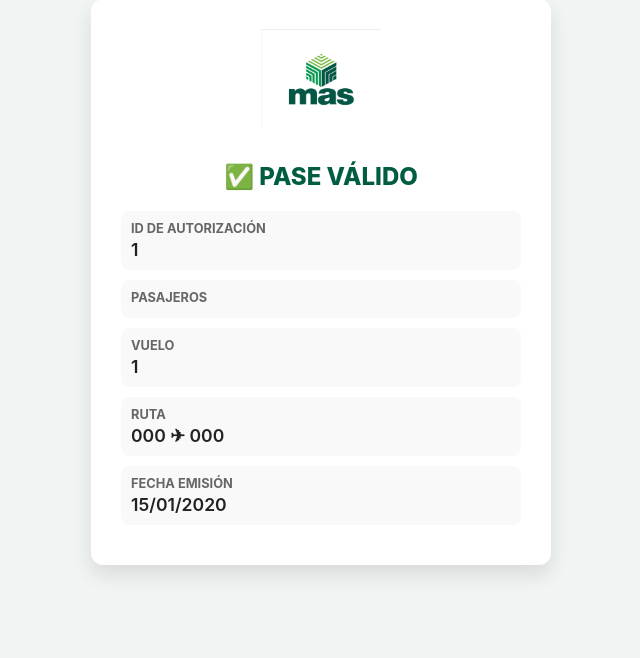
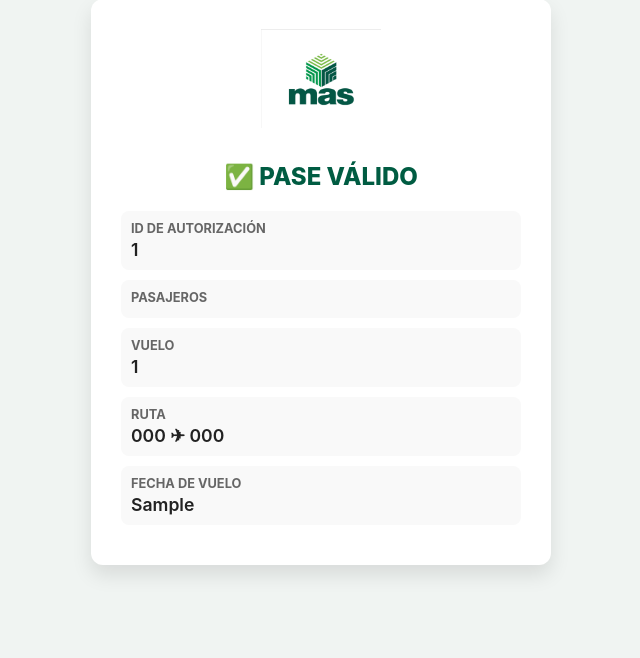
Before and after one commit to GDJosue/smartkargo, a PHP site: template app/Views/tickets/verify.php in a window 1280 px wide. Shown: the part 29-687 px from the top of the page, without its empty margins (319-959 px from the left). Run offline with PHP 8.4, Linux system fonts and the light colour scheme; the template is opened without the code that fills it: most values are stand-ins (such as "Sample title", 1, 10 or a date in 2020).

Commit message:
Change verification date to flight date and move QR to top right

```diff
--- a/app/Views/tickets/verify.php
+++ b/app/Views/tickets/verify.php
@@ -26,11 +26,11 @@
             <h1 class="error"><?php echo htmlspecialchars($error); ?></h1>
         <?php else: ?>
             <div class="valid">✅ PASE VÁLIDO</div>
-            <div class="detail"><strong>ID de Autorización</strong><span><?php echo htmlspecialchars($ticket['ticket_id']); ?></span></div>
+            <div class="detail"><strong>ID de Autorización</strong><span><?php echo htmlspecialchars($ticket['ticket_id'] ?? ''); ?></span></div>
             <div class="detail"><strong>Pasajeros</strong><span><?php echo $passengersHtml; ?></span></div>
-            <div class="detail"><strong>Vuelo</strong><span><?php echo htmlspecialchars($ticket['flight_num']); ?></span></div>
-            <div class="detail"><strong>Ruta</strong><span><?php echo htmlspecialchars($ticket['orig_code']); ?> ✈ <?php echo htmlspecialchars($ticket['dest_code']); ?></span></div>
-            <div class="detail"><strong>Fecha Emisión</strong><span><?php echo date('d/m/Y', strtotime($ticket['created_at'])); ?></span></div>
+            <div class="detail"><strong>Vuelo</strong><span><?php echo htmlspecialchars($ticket['flight_num'] ?? ''); ?></span></div>
+            <div class="detail"><strong>Ruta</strong><span><?php echo htmlspecialchars($ticket['orig_code'] ?? ''); ?> ✈ <?php echo htmlspecialchars($ticket['dest_code'] ?? ''); ?></span></div>
+            <div class="detail"><strong>Fecha de Vuelo</strong><span><?php echo htmlspecialchars($ticket['dep_day'] ?? ''); ?></span></div>
         <?php endif; ?>
     </div>
 </body>
```
Also changed, not shown: app/Views/dashboard/index.php (+5 -3 lines).
